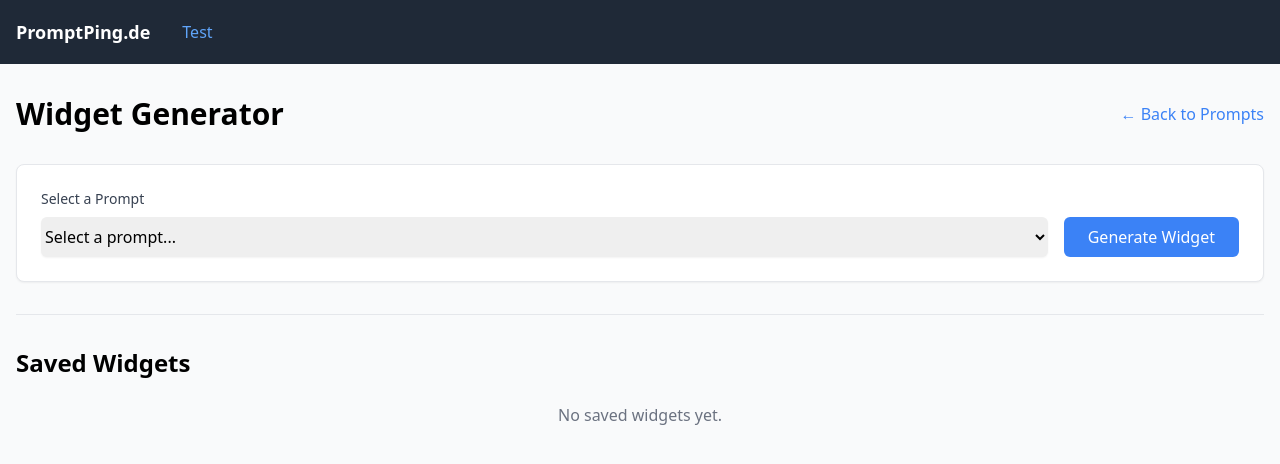
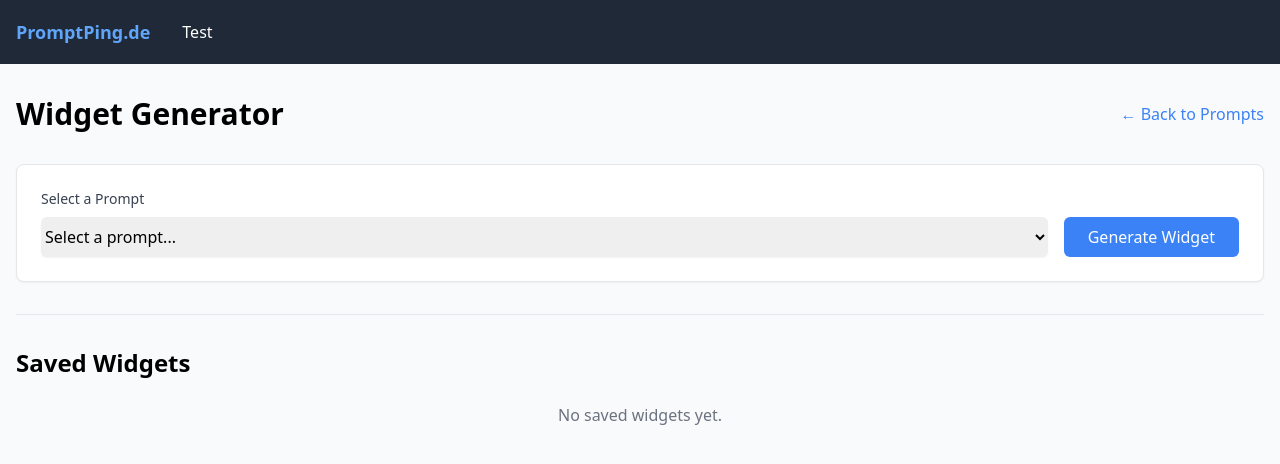
Before and after one commit to eggermann/llm-Instructions-rect-test, a Next.js app: page /test in a window 1280 px wide. Shown: the top 464 px of the page. Built offline with nearby package versions, Linux system fonts and the light colour scheme.

Commit message:
change navigation to server component

```diff
--- a/app/components/Navigation.tsx
+++ b/app/components/Navigation.tsx
@@ -1,10 +1,8 @@
-'use client';
-
 import Link from 'next/link';
-import { usePathname } from 'next/navigation';
+import { headers } from 'next/headers';
 
 export function Navigation() {
-  const pathname = usePathname();
+  const pathname = headers().get('x-pathname') || '/';
 
   return (
     <nav className="bg-gray-800 text-white">
```
